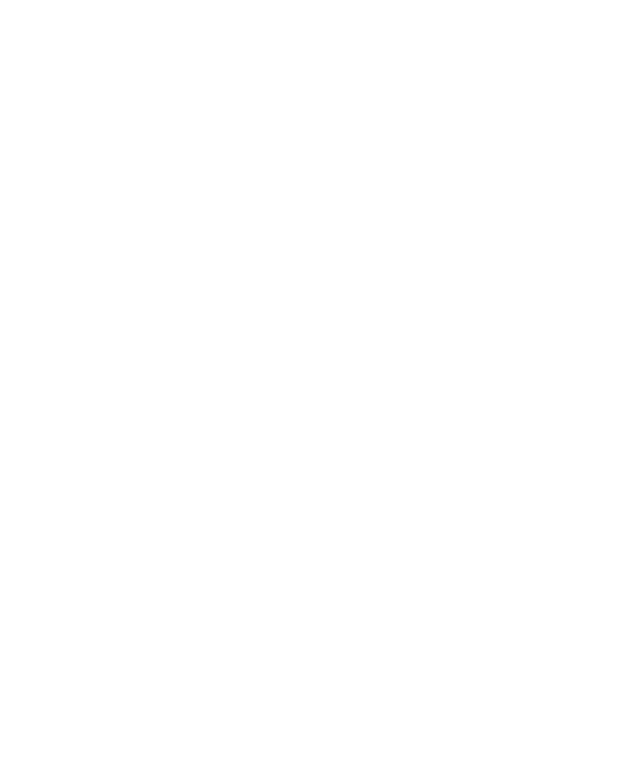
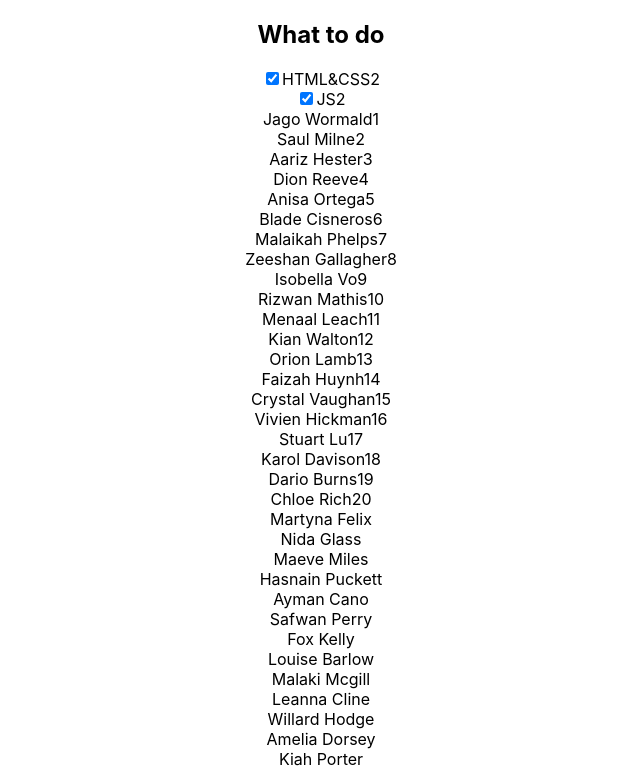
Before and after one commit to vitalyabedik/it-incubator.todolist-exercises, a React (Create React App) app: page / in a window 1280 px wide. Shown: the top 771 px of the page, without its empty margins (319-959 px from the left). Built offline with nearby package versions, Linux system fonts and the light colour scheme.

Commit message:
fix: rename interface

```diff
--- a/src/App.tsx
+++ b/src/App.tsx
@@ -1,5 +1,6 @@
 import React from 'react';
 import './App.css';
+import Tasks from "./Tasks";
 
 
 // Hi Guys!
@@ -7,9 +8,7 @@
 // -You have 2 arrays. You should create a new component TASKS, where you will render these arrays.
 // -Don't forget to assign types to our data.
 
-
-
-function App() {
+const App: React.FC =  () => {
     const data1 = {
         title: "What to do",
         tasks: [
@@ -126,7 +125,8 @@
 
     return (
         <div className="App">
-
+            <Tasks data={data1}/>
+            <Tasks data={data2}/>
         </div>
     );
 }
--- /dev/null
+++ b/src/Tasks.tsx
@@ -0,0 +1,41 @@
+import React from 'react';
+
+type PropsType = {
+    data: DataType
+}
+
+type DataType = {
+    title: string;
+    tasks: Array<Task>
+    students: Array<string>
+}
+
+interface Task {
+    taskId: number
+    title: string
+    isDone: boolean
+}
+
+const Tasks: React.FC<PropsType> = ({data}) => {
+    return (
+        <div>
+            <h2>{data.title}</h2>
+                    {data.tasks.map(task => {
+                        return (
+                            <div key={task.taskId}>
+                                <input type='checkbox' checked={task.isDone}/>
+                                <span>{task.title}</span>
+                            </div>
+                        )
+                    })
+                    }
+                    {data.students.map(student => {
+                        return (
+                            <div key={student}>{student}</div>
+                        )
+                    })}
+        </div>
+    );
+}
+
+export default Tasks;
```
